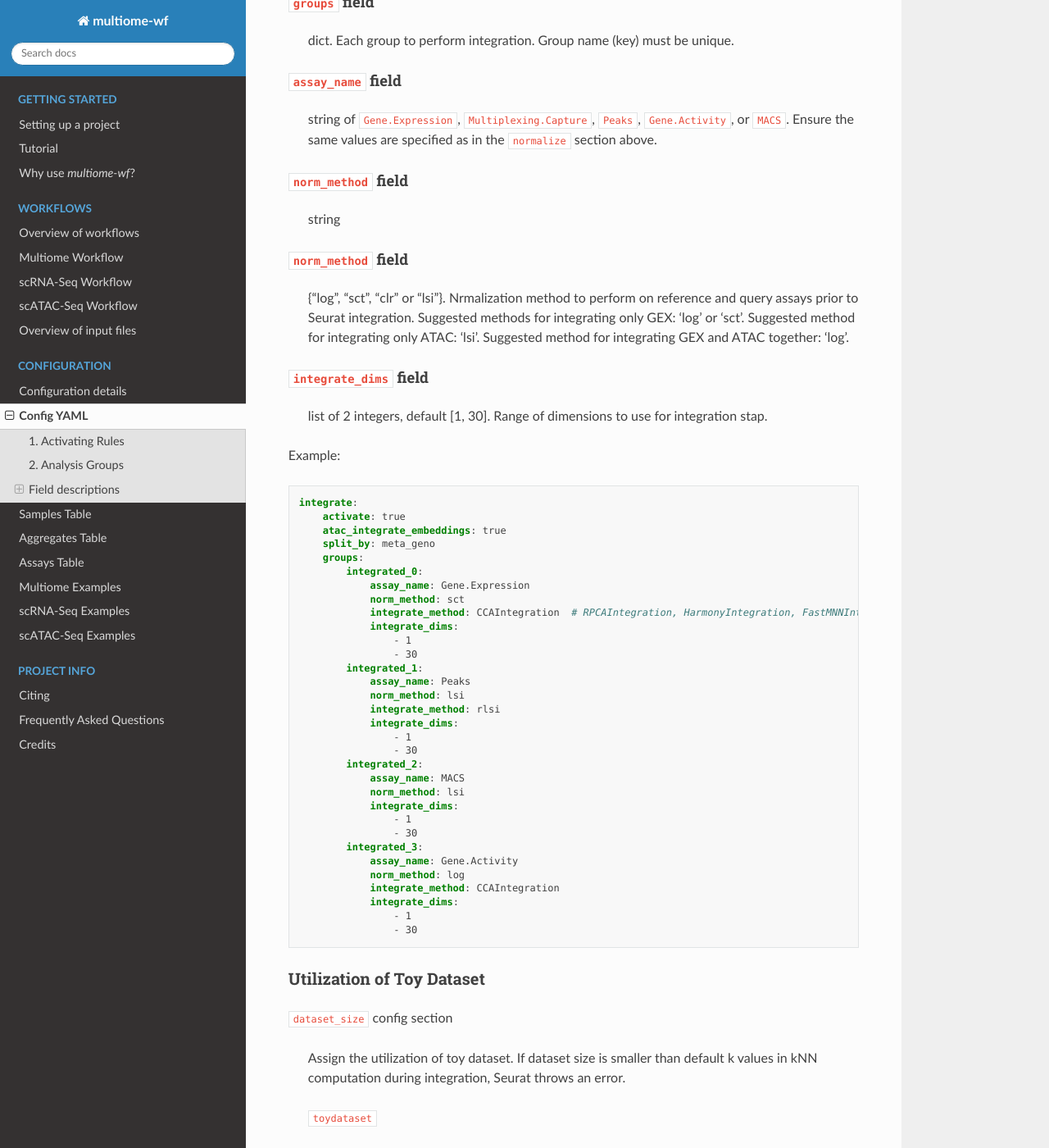
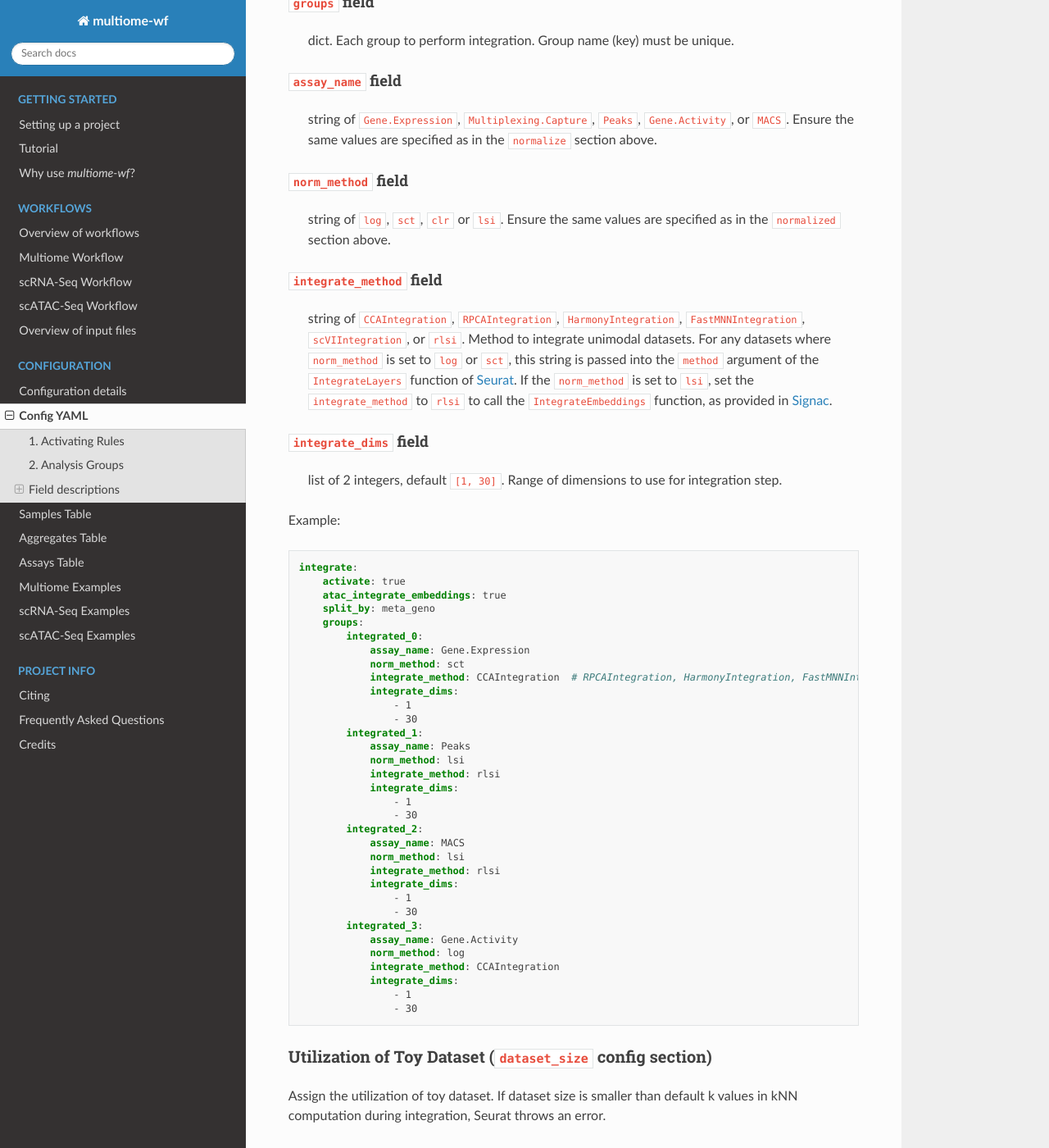
Before and after one commit to NICHD-BSPC/multiome-wf, a Sphinx documentation site: the page built from docs/configuration/config-yaml.rst, in a window 1280 px wide and 1400 px high, scrolled down 7345 px. Shown: the whole window at 82% size. Built offline with Sphinx 7.4.7 and the Read the Docs theme 2.0.0, drawn with Linux system fonts in a browser that asks for light colours; some of the changed text lies outside the part shown.

Commit message:
config-yaml.rst update in progress

```diff
--- a/docs/configuration/config-yaml.rst
+++ b/docs/configuration/config-yaml.rst
@@ -413,17 +413,25 @@ Integration rule will create a new Seurat object for each integration performed.
 ``norm_method`` field
 ^^^^^^^^^^^^^^^^^^^^^
 
-    string
+    string of ``log``, ``sct``, ``clr`` or ``lsi``. Ensure the same values are
+    specified as in the ``normalized`` section above.
 
-``norm_method`` field
-^^^^^^^^^^^^^^^^^^^^^
-
-    {"log", "sct", "clr" or "lsi"}. Nrmalization method to perform on reference and query assays prior to Seurat integration. Suggested methods for integrating only GEX: 'log' or 'sct'. Suggested method for integrating only ATAC: 'lsi'. Suggested method for integrating GEX and ATAC together: 'log'.
+``integrate_method`` field
+^^^^^^^^^^^^^^^^^^^^^^^^^^
+    string of ``CCAIntegration``, ``RPCAIntegration``, ``HarmonyIntegration``,
+    ``FastMNNIntegration``, ``scVIIntegration``, or ``rlsi``. Method to integrate
+    unimodal datasets. For any datasets where ``norm_method`` is set to ``log`` or
+    ``sct``, this string is passed into the ``method`` argument of the
+    ``IntegrateLayers`` function of `Seurat
+    <https://satijalab.org/seurat/reference/integratelayers>`_. If the ``norm_method``
+    is set to ``lsi``, set the ``integrate_method`` to ``rlsi`` to call the
+    ``IntegrateEmbeddings`` function, as provided in `Signac
+    <https://stuartlab.org/signac/articles/integrate_atac#integration>`_.
 
 ``integrate_dims`` field
 ^^^^^^^^^^^^^^^^^^^^^^^^
 
-    list of 2 integers, default [1, 30]. Range of dimensions to use for integration stap.
+    list of 2 integers, default ``[1, 30]``. Range of dimensions to use for integration step.
 
 Example:
 
@@ -451,6 +459,7 @@ Example:
             integrated_2:
                 assay_name: MACS
                 norm_method: lsi
+                integrate_method: rlsi
                 integrate_dims:
                     - 1
                     - 30
@@ -463,28 +472,30 @@ Example:
                     - 30
 
 
-Utilization of Toy Dataset
---------------------------
-
-``dataset_size`` config section
-
-    Assign the utilization of toy dataset. If dataset size is smaller than default k values in kNN computation during integration, Seurat throws an error.
+Utilization of Toy Dataset (``dataset_size`` config section)
+------------------------------------------------------------
 
 
-    ``toydataset``
 
-        boolean, set true if input is toy dataset and false otherwise.
+Assign the utilization of toy dataset. If dataset size is smaller than default k values in kNN computation during integration, Seurat throws an error.
 
-    ``toy_k``
 
-        size of the number of neighbors when weighting anchors during integration.
+``toydataset`` field
+^^^^^^^^^^^^^^^^^^^^
 
-    Example:
+    boolean, set true if input is toy dataset and false otherwise.
 
-    .. code-block:: yaml
+``toy_k`` field
+^^^^^^^^^^^^^^^
 
-        dataset_size:
-            toydataset: true
+    integer, number of neighbors when weighting anchors during integration.
+
+Example:
+
+.. code-block:: yaml
+
+    dataset_size:
+        toydataset: true
             toy_k: 10
 
 Coembedding RNA/ATAC
```
